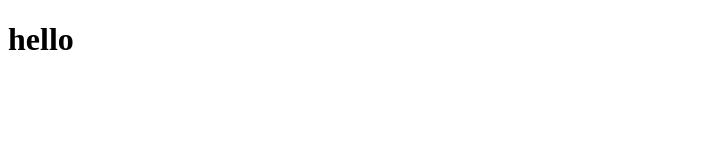
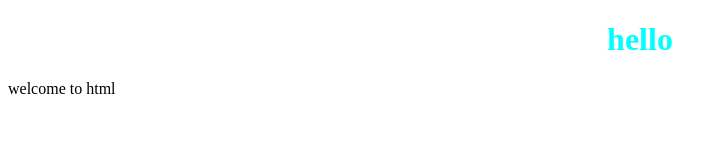
Before and after one commit to anagharun13/web-dev-proj1, a plain HTML site: page index.html in a window 1280 px wide. Shown: the whole page, without its empty margins (0-726 px from the left). Drawn offline with Linux system fonts and the light colour scheme.

Commit message:
p tag added and style added

```diff
--- a/index.html
+++ b/index.html
@@ -1,11 +1,13 @@
 <!DOCTYPE html>
 <html lang="en">
 <head>
+    <link rel="stylesheet" href="style.css">
     <meta charset="UTF-8">
     <meta name="viewport" content="width=, initial-scale=1.0">
     <title>Document</title>
 </head>
 <body>
     <h1> hello</h1>
+    <p>welcome to html</p>
 </body>
 </html>
--- /dev/null
+++ b/style.css
@@ -0,0 +1,11 @@
+
+body{
+    h1{
+        color:aqua;
+        text-align: center;
+    }
+}
+p{
+    color: black;
+
+}
```
